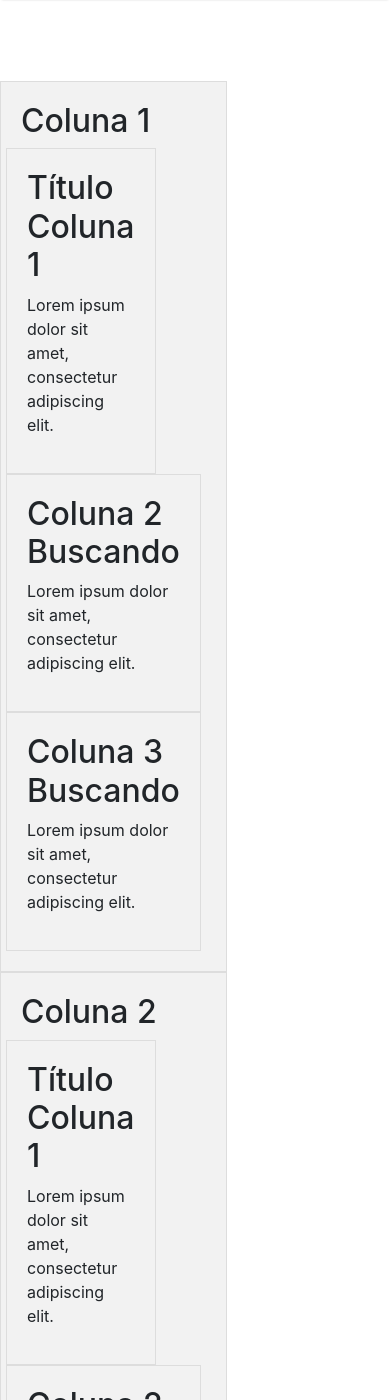
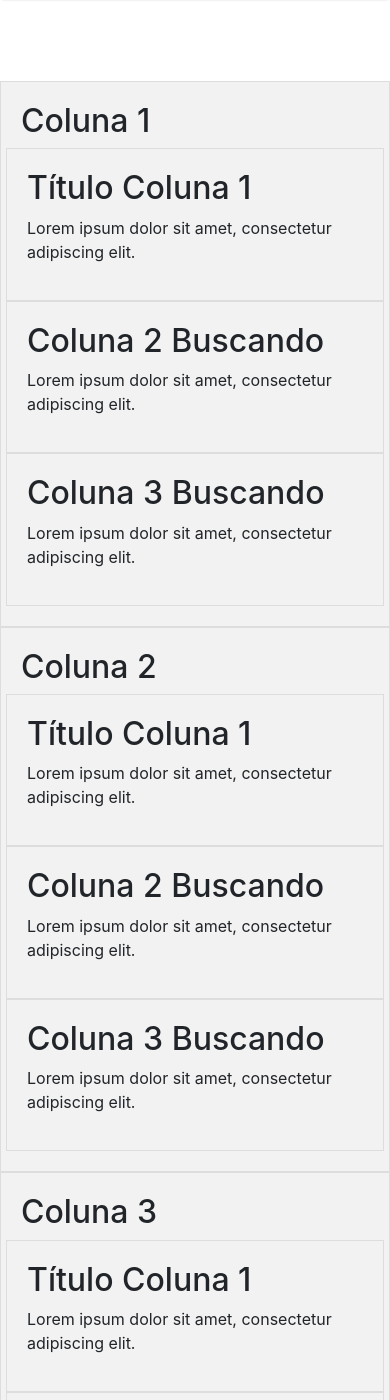
Before and after one commit to renelourenco/lourencoblog, a Jekyll site: the page built from _pages/Esmola.md, in a window 390 px wide and 1400 px high. Built offline with Jekyll 4.4.1, drawn with Linux system fonts in a browser that asks for light colours; nearby versions of some CDN libraries.

Commit message:
Update screen.css

```diff
--- a/assets/css/screen.css
+++ b/assets/css/screen.css
@@ -924,3 +924,15 @@ iframe {
     border: 1px solid #ddd;
     box-sizing: border-box;
 }
+
+/* Adicione uma regra de mídia para dispositivos com largura máxima de 768px (smarthphones) */
+@media screen and (max-width: 768px) {
+    .row {
+        flex-direction: column; /* Colunas empilhadas verticalmente */
+    }
+
+    .coluna {
+        flex: 0 0 100%; /* Largura total para cada coluna em smartphones */
+        margin-right: 0; /* Remova a margem para evitar espaço extra */
+    }
+}
```
